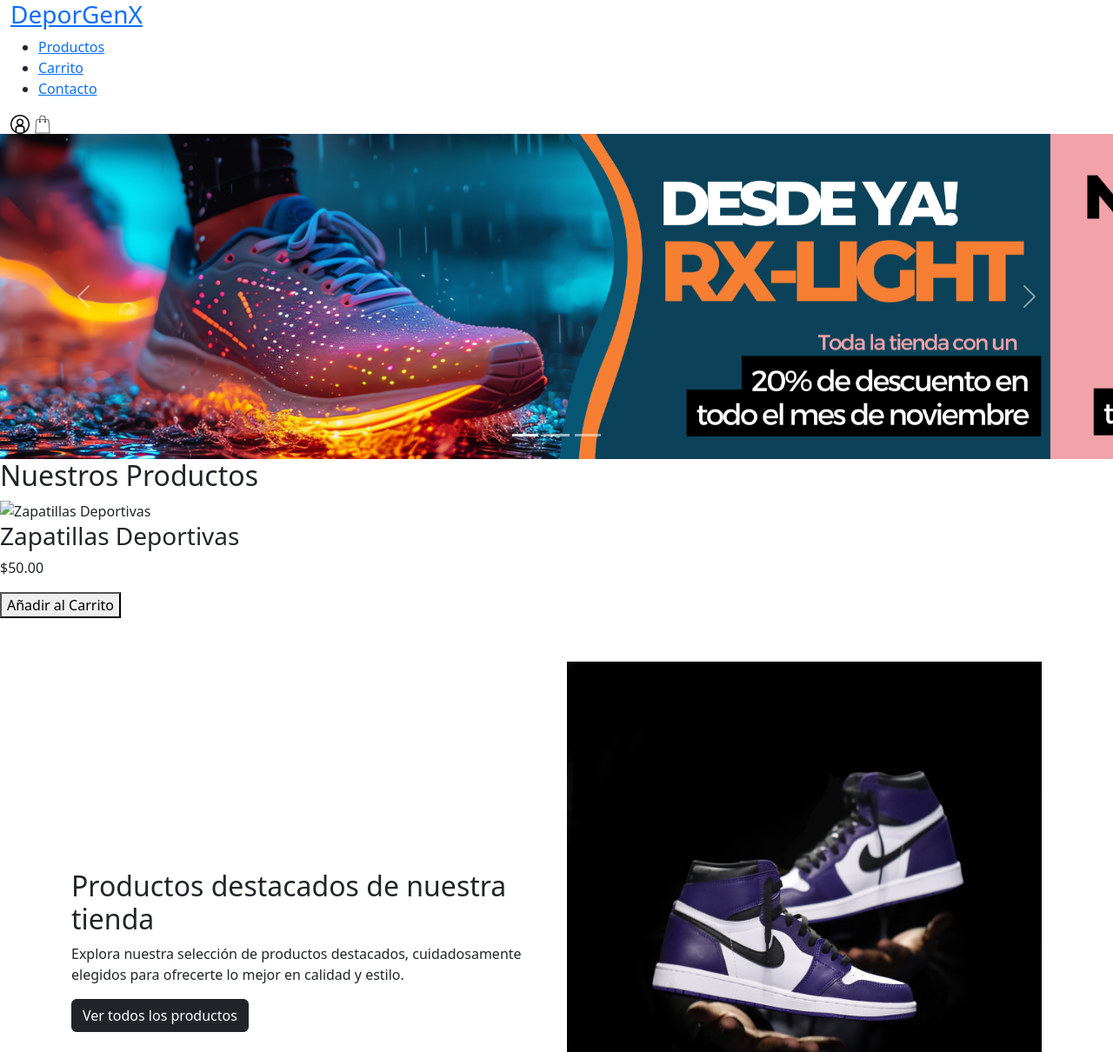
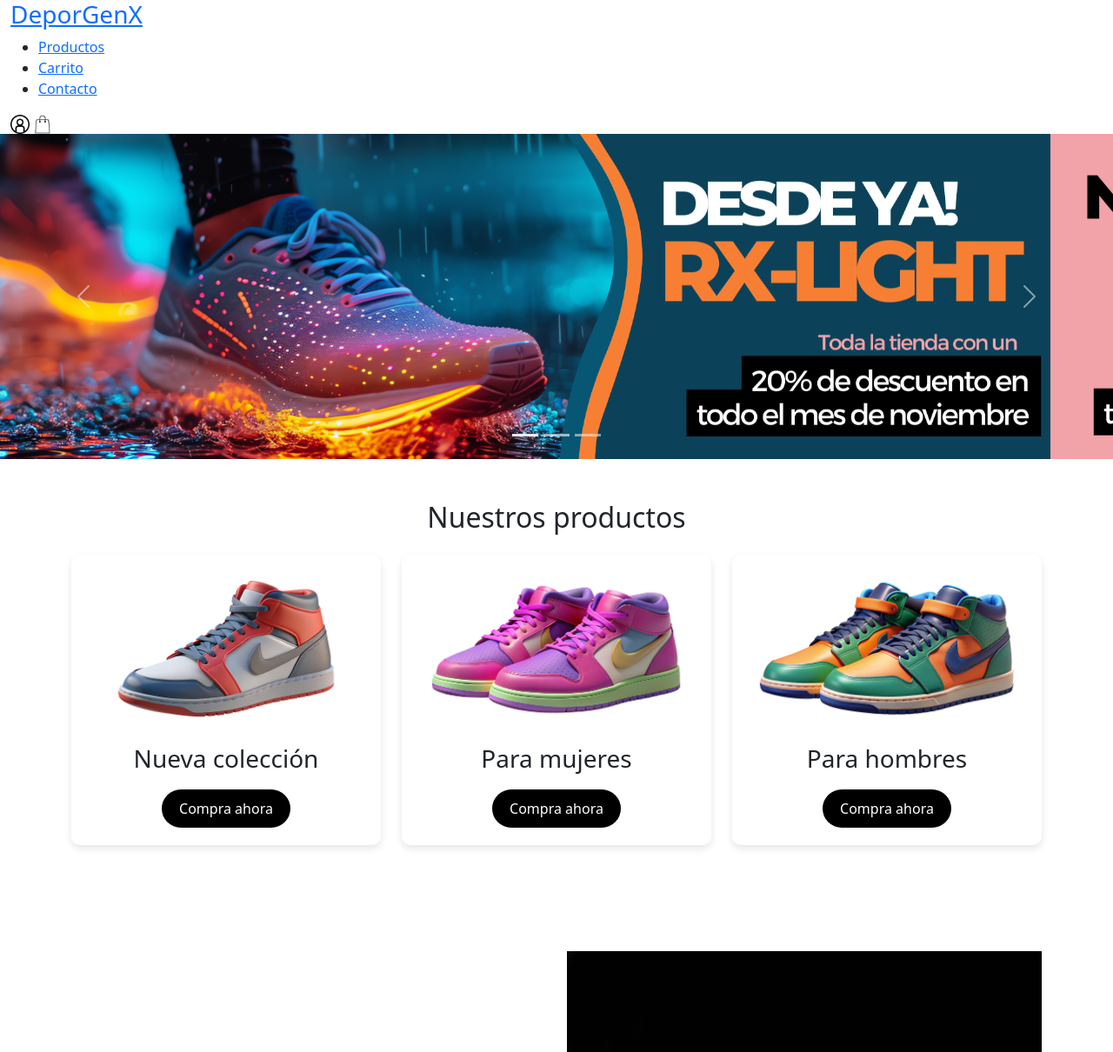
Before and after one commit to carla-tvg/store-ecommerce, a plain HTML site: page index.html in a window 1280 px wide. Shown: the top 1210 px of the page at 87% size. Drawn offline with nearby package versions, Linux system fonts and the light colour scheme; a script that the page names is missing.

Commit message:
agregué sección que faltabaa

```diff
--- a/index.html
+++ b/index.html
@@ -29,6 +29,8 @@
         </nav>
     </header>
 
+
+
     <!-- Carrusel de zapatos deportivos -->
     <div id="carouselZapatos" class="carousel slide" data-bs-ride="carousel">
         <div class="carousel-indicators">
@@ -58,21 +60,51 @@
         </button>
     </div>
 
-    <!-- Sección de Productos -->
-    <section id="productos" class="productos">
-        <h2>Nuestros Productos</h2>
-        <div class="producto-lista">
-            <!-- Cada producto será una tarjeta -->
-            <div class="producto">
-                <img src="zapatillas.jpg" alt="Zapatillas Deportivas">
-                <h3>Zapatillas Deportivas</h3>
-                <p>$50.00</p>
-                <button class="agregar-carrito">Añadir al Carrito</button>
+
+<!-- Sección de Colecciones -->
+<section id="colecciones" class="colecciones py-5">
+    <h2 class="text-center mb-4">Nuestros productos</h2>
+    <div class="container">
+        <div class="row">
+            <div class="col-md-4 mb-4">
+                <div class="coleccion">
+                    <div class="imagen-container">
+                        <img src="./img/zapatillas-1.png" alt="New Collections">
+                    </div>
+                    <div class="titulo-container">
+                        <h3>Nueva colección</h3>
+                        <button class="shop-now">Compra ahora</button>
+                    </div>
+                </div>
+            </div>
+            <div class="col-md-4 mb-4">
+                <div class="coleccion">
+                    <div class="imagen-container">
+                        <img src="./img/zapatillas-3.png" alt="Para Mujeres">
+                    </div>
+                    <div class="titulo-container">
+                        <h3>Para mujeres</h3>
+                        <button class="shop-now">Compra ahora</button>
+                    </div>
+                </div>
+            </div>
+            <div class="col-md-4 mb-4">
+                <div class="coleccion">
+                    <div class="imagen-container">
+                        <img src="./img/zapatillas-2.png" alt="Para Hombres">
+                    </div>
+                    <div class="titulo-container">
+                        <h3>Para hombres</h3>
+                        <button class="shop-now">Compra ahora</button>
+                    </div>
+                </div>
             </div>
         </div>
-    </section>
+    </div>
+</section>
 
     <!-- Sección de artículos destacados -->
+
     <div class="container featured-section">
         <div class="row">
             <div class="col-md-6 d-flex align-items-center">
```
